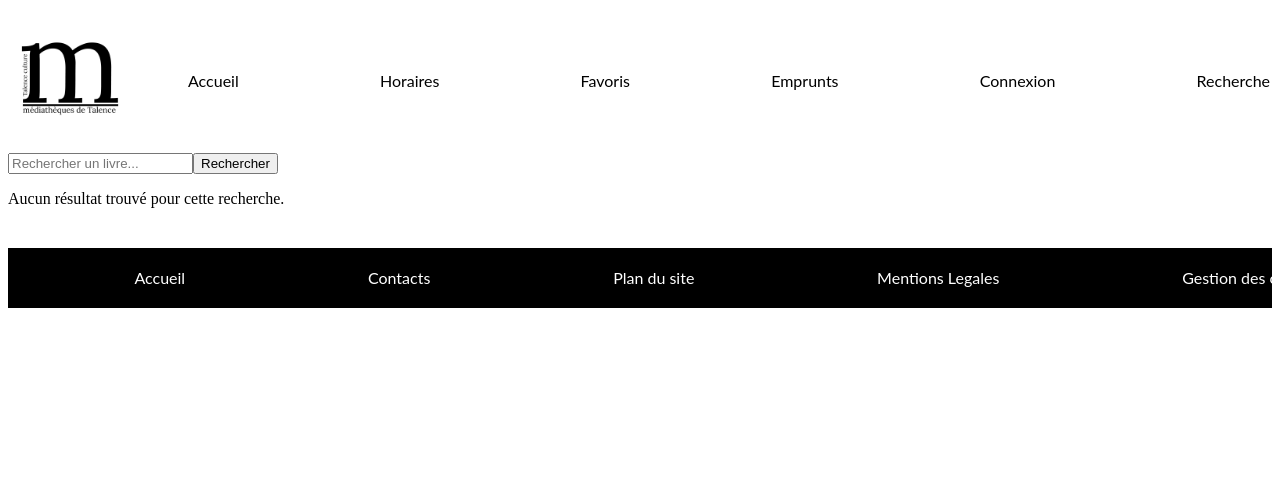
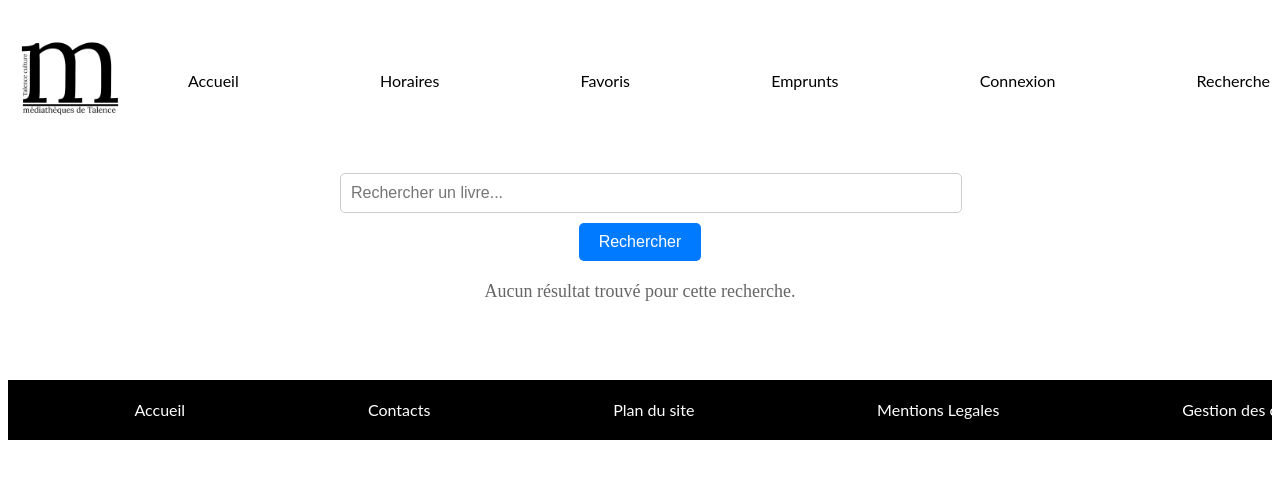
Before and after one commit to ClementCoiffierAbeille/ProjetReactBiblio, a React (Vite) app in the folder ProjetReactBiblio/: page /search in a window 1280 px wide. Shown: the top 478 px of the page. Built offline with nearby package versions, Linux system fonts and the light colour scheme.

Commit message:
Update_v5

```diff
--- a/ProjetReactBiblio/src/Components/Search/Search.jsx
+++ b/ProjetReactBiblio/src/Components/Search/Search.jsx
@@ -2,7 +2,7 @@ import React, { useState } from 'react';
 import axios from 'axios';
 import Book from '../Book/Book.jsx';
 import Spinner from '../Spinner/Spinner.jsx';
-
+import './Search.scss';
 const Search = () => {
   const [searchTerm, setSearchTerm] = useState('');
   const [searchResults, setSearchResults] = useState([]);
--- /dev/null
+++ b/ProjetReactBiblio/src/Components/Search/Search.scss
@@ -0,0 +1,39 @@
+.search-page {
+    max-width: 600px;
+    margin: 0 auto;
+    padding: 20px;
+    text-align: center;
+  }
+
+  input[type="text"] {
+    width: 100%;
+    padding: 10px;
+    margin-bottom: 10px;
+    border: 1px solid #ccc;
+    border-radius: 5px;
+    font-size: 16px;
+  }
+
+  button {
+    padding: 10px 20px;
+    background-color: #007bff;
+    color: #fff;
+    border: none;
+    border-radius: 5px;
+    cursor: pointer;
+    font-size: 16px;
+  }
+
+  button:hover {
+    background-color: #0056b3;
+  }
+
+  p {
+    margin-top: 20px;
+    font-size: 18px;
+    color: #666;
+  }
+
+  div.book {
+    margin-top: 25px;
+  }
```
